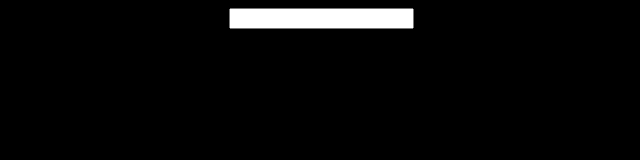
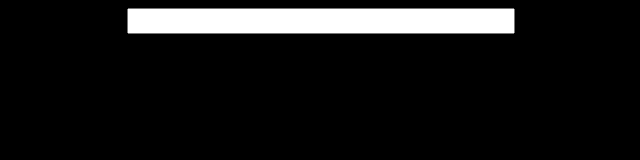
Before and after one commit to CoolDragon675/Rick-roll-detector, a plain HTML site: page index.html in a window 1280 px wide. Shown: the whole page, without its empty margins (319-959 px from the left). Drawn offline with Linux system fonts and the light colour scheme.

Commit message:
Add ID and styles to input box in index.html

```diff
--- a/index.html
+++ b/index.html
@@ -7,11 +7,14 @@
         background-color: black;
         color: white;
       }
+      #inputBox {
+        width: 30%;
+        height: 20px;
     </style>
   </head>
   <body>
     <center>
-      <input type="text">
+      <input type="text" id="inputBox">
     </center>
   </body>
 </html>
```
